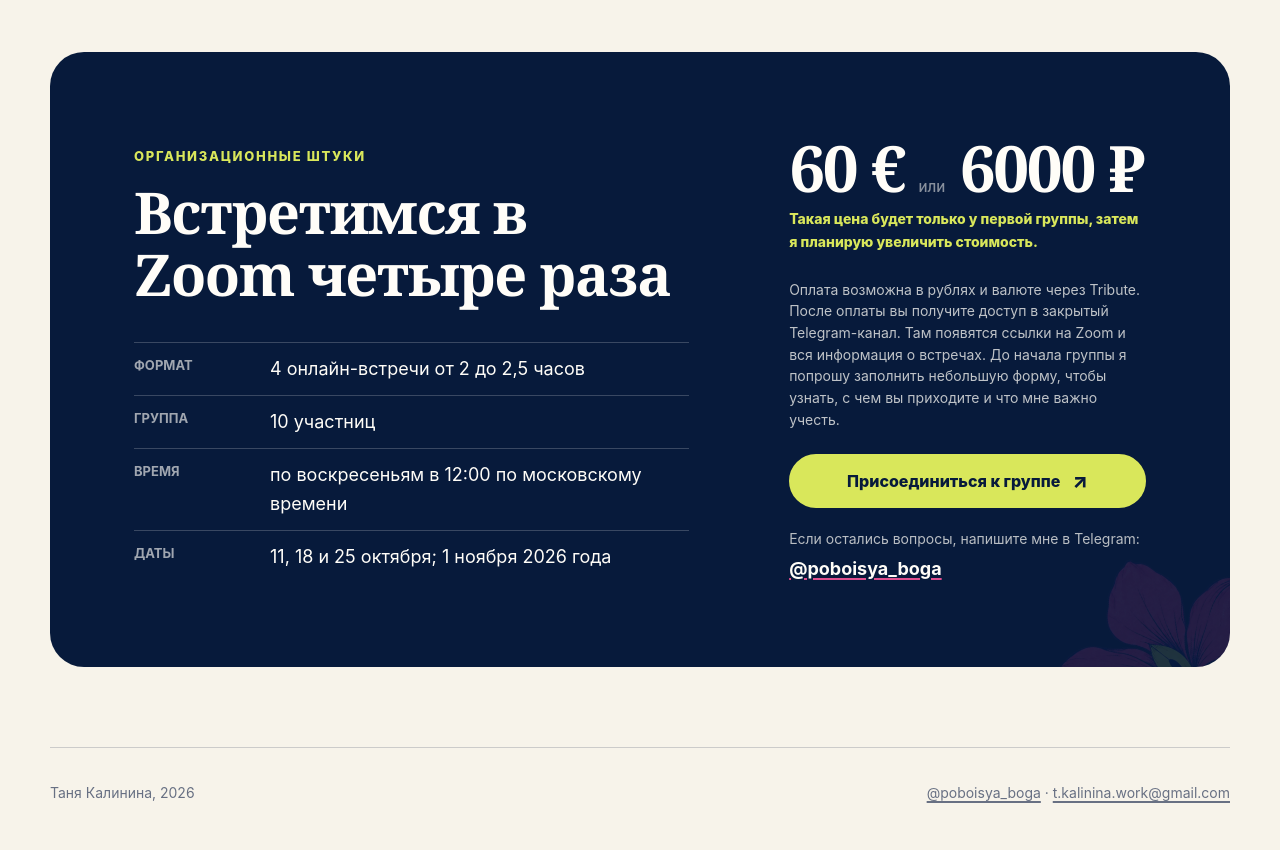
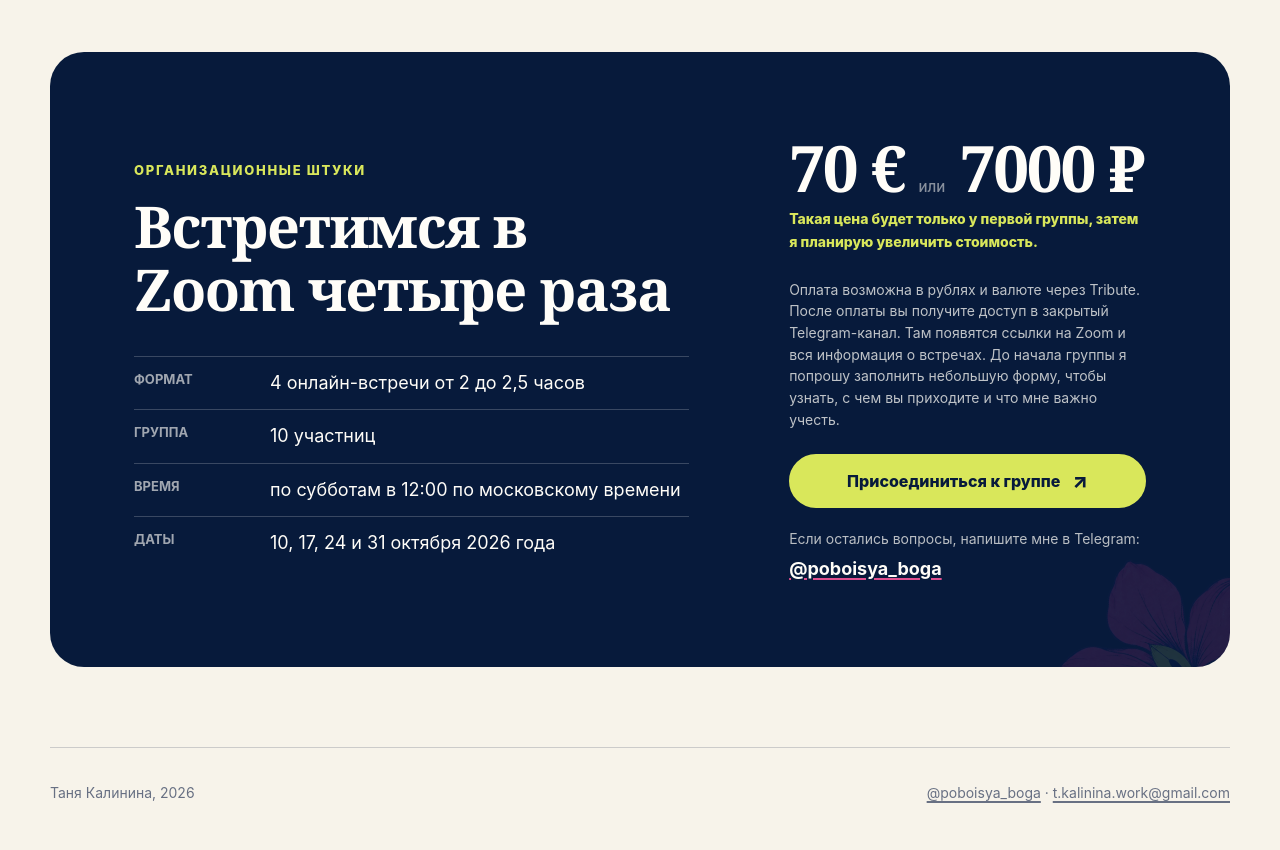
Before and after one commit to tkalininawork/personal-site, a plain HTML site: page lesbian_paradise/index.html in a window 1280 px wide. Shown: the part 11100-11950 px from the top of the page. Drawn offline with Linux system fonts and the light colour scheme.

Commit message:
Update index.html

```diff
--- a/lesbian_paradise/index.html
+++ b/lesbian_paradise/index.html
@@ -44,8 +44,8 @@ j=d.createElement(s),dl=l!='dataLayer'?'&l='+l:'';j.async=true;j.src=
     "url": "https://poboisyaboga.com/"
   },
   "offers": [
-    {"@type": "Offer", "price": "60", "priceCurrency": "EUR", "url": "https://t.me/tribute/app?startapp=s17HC"},
-    {"@type": "Offer", "price": "6000", "priceCurrency": "RUB", "url": "https://t.me/tribute/app?startapp=s17HC"}
+    {"@type": "Offer", "price": "70", "priceCurrency": "EUR", "url": "https://t.me/tribute/app?startapp=s17HC"},
+    {"@type": "Offer", "price": "7000", "priceCurrency": "RUB", "url": "https://t.me/tribute/app?startapp=s17HC"}
   ]
 }
 </script>
@@ -325,12 +325,12 @@ height="0" width="0" style="display:none;visibility:hidden"></iframe></noscript>
       <dl class="lp-details-list">
         <div><dt>Формат</dt><dd>4 онлайн-встречи от 2 до 2,5 часов</dd></div>
         <div><dt>Группа</dt><dd>10 участниц</dd></div>
-        <div><dt>Время</dt><dd>по воскресеньям в 12:00 по московскому времени</dd></div>
-        <div><dt>Даты</dt><dd>11, 18 и 25 октября; 1 ноября 2026 года</dd></div>
+        <div><dt>Время</dt><dd>по субботам в 12:00 по московскому времени</dd></div>
+        <div><dt>Даты</dt><dd>10, 17, 24 и 31 октября 2026 года</dd></div>
       </dl>
     </div>
     <div class="lp-final-action">
-      <p class="lp-price">60 € <span>или</span> 6000 ₽</p>
+      <p class="lp-price">70 € <span>или</span> 7000 ₽</p>
       <p class="lp-first-price">Такая цена будет только у первой группы, затем я планирую увеличить стоимость.</p>
       <p class="lp-payment-note">Оплата возможна в рублях и валюте через Tribute. После оплаты вы получите доступ в закрытый Telegram-канал. Там появятся ссылки на Zoom и вся информация о встречах. До начала группы я попрошу заполнить небольшую форму, чтобы узнать, с чем вы приходите и что мне важно учесть.</p>
       <a class="lp-button lp-button-wide" href="https://t.me/tribute/app?startapp=s17HC" target="_blank" rel="noopener noreferrer" data-track="final_cta_click">Присоединиться к группе <span aria-hidden="true">↗</span></a>
```
